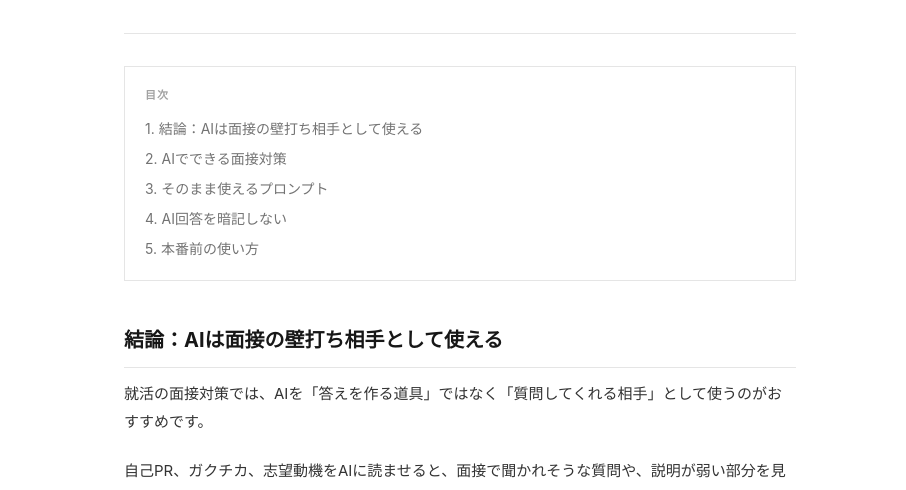
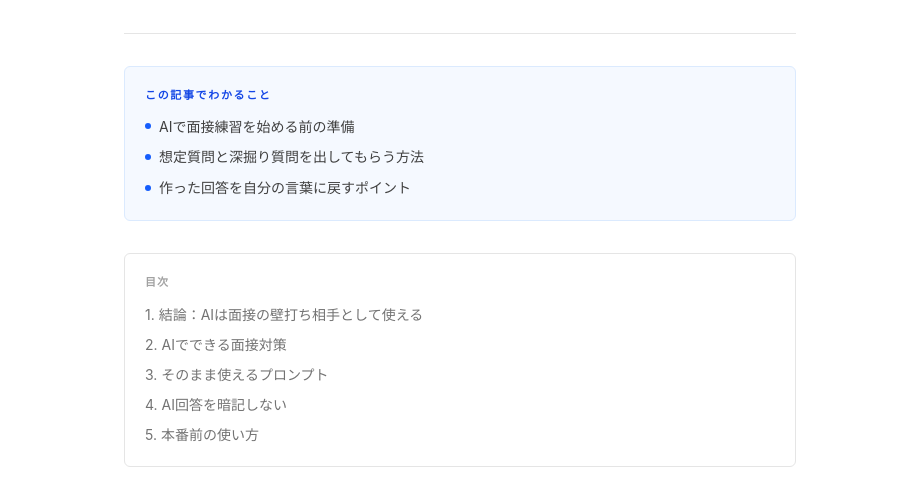
Before and after one commit to ryota-1008/gakuseiouenn.net, a Next.js app: page /articles/ai-interview-practice in a window 1280 px wide. Shown: the part 303-793 px from the top of the page, without its empty margins (180-1086 px from the left). Built offline with nearby package versions, Linux system fonts and the light colour scheme; no server answers.

Commit message:
Soften blog UI and article intros

```diff
--- a/src/app/about/page.tsx
+++ b/src/app/about/page.tsx
@@ -4,7 +4,7 @@ import Link from "next/link";
 export const metadata: Metadata = {
   title: "運営者情報",
   description:
-    "大学生AI活用ラボの運営方針、発信テーマ、記事作成時の確認ルールを紹介します。",
+    "大学生AI活用ラボを運営する理工学部の大学生の発信方針、AIツールの使い方、記事作成時の確認ルールを紹介します。",
 };
 
 export default function AboutPage() {
@@ -22,10 +22,10 @@ export default function AboutPage() {
               AI
             </div>
             <div>
-              <p className="font-bold text-neutral-900">大学生AI活用ラボ編集部</p>
-              <p className="text-sm text-neutral-500">学生向けAI活用メディア</p>
+              <p className="font-bold text-neutral-900">理工学部の大学生 / 大学生AI活用ラボ</p>
+              <p className="text-sm text-neutral-500">実体験ベースの学生向けAI活用ブログ</p>
               <p className="text-xs text-neutral-400 mt-0.5">
-                勉強・レポート・就活・プログラミングを中心に発信
+                レポート・就活・発表・開発インターンを中心に発信
               </p>
             </div>
           </div>
@@ -33,11 +33,14 @@ export default function AboutPage() {
           <div className="space-y-3 text-sm text-neutral-600 leading-[1.85]">
             <p>
               大学生AI活用ラボは、AIツールを大学生活に取り入れたい学生向けの実践ブログです。
-              難しい技術解説よりも、明日から使える手順、注意点、プロンプト例を重視しています。
+              運営者自身も、ChatGPT無料版、Claude、Canva、Claude Codeなどを課題や就活準備、開発インターンの中で使っています。
             </p>
             <p>
               AIは便利ですが、レポートや就活で使う場合は、引用確認、大学のルール、情報の新しさへの配慮が欠かせません。
-              このサイトでは「効率化」と「自分で考えること」を両立する使い方を扱います。
+              このサイトでは、ただAIに丸投げするのではなく、読者自身の経験や考えを生かしながら時間効率を上げる使い方を扱います。
+            </p>
+            <p>
+              まだ試行錯誤中の部分もありますが、その分「大学生が実際に使うとどこで便利で、どこから危ないのか」を正直に書いていきます。
             </p>
           </div>
         </section>
@@ -48,7 +51,7 @@ export default function AboutPage() {
             {[
               {
                 title: "学生の実用性を優先する",
-                desc: "授業、課題、ゼミ、就活など、大学生活の具体的な場面に結びつけて解説します。",
+                desc: "授業、課題、就活、発表、インターンなど、大学生活の具体的な場面に結びつけて解説します。",
               },
               {
                 title: "AIの出力を鵜呑みにしない",
--- a/src/app/articles/[slug]/page.tsx
+++ b/src/app/articles/[slug]/page.tsx
@@ -125,6 +125,59 @@ function renderMarkdown(content: string): string {
     .join("\n");
 }
 
+function getArticleTakeaways(slug: string): string[] {
+  const takeaways: Record<string, string[]> = {
+    "best-ai-tools-for-students": [
+      "大学生が最初に使いやすいAIツールの選び方",
+      "ChatGPT、Canva、Claude Codeなどの向いている作業",
+      "課金や専門ツールを検討するタイミング",
+    ],
+    "chatgpt-free-plan-students": [
+      "ChatGPT無料版で十分な大学生活の作業",
+      "Claudeなどに課金する価値を感じやすい場面",
+      "大学1〜2年生が無理なくAIを使い始める考え方",
+    ],
+    "ai-report-writing-comparison": [
+      "レポート作成でAIに任せやすい作業と危ない作業",
+      "ChatGPT、Claude、Geminiの使い分け",
+      "本文丸投げを避けて、自分の考えを残す進め方",
+    ],
+    "chatgpt-daigaku-barelu": [
+      "AIレポートで大学生が特に注意すべきポイント",
+      "バレる・バレないより大切な大学ルールの確認",
+      "安全に使うための具体的な使い方",
+    ],
+    "ai-report-research-workflow": [
+      "AIで論点やキーワードを整理する手順",
+      "Google検索と大学図書館を組み合わせる方法",
+      "参考文献や反対意見を探すときの注意点",
+    ],
+    "ai-job-hunting-es": [
+      "ESを書く前に整理しておきたい経験",
+      "自分の強みやガクチカを深掘りする方法",
+      "読者自身の貴重な体験を生かすAIの使い方",
+    ],
+    "chatgpt-report-outline": [
+      "大学レポートの構成をChatGPTで作る流れ",
+      "論点、反対意見、参考文献探しに使える聞き方",
+      "本文を丸投げせず、自分の考えを残すコツ",
+    ],
+    "ai-interview-practice": [
+      "AIで面接練習を始める前の準備",
+      "想定質問と深掘り質問を出してもらう方法",
+      "作った回答を自分の言葉に戻すポイント",
+    ],
+  };
+
+  return (
+    takeaways[slug] ?? [
+      "この記事のテーマで押さえるべき基本",
+      "大学生活の中で使える具体的な手順",
+      "AIに任せすぎないための注意点",
+    ]
+  );
+}
+
 export default async function ArticlePage({ params }: Props) {
   const { slug } = await params;
   const article = getArticleBySlug(slug);
@@ -132,6 +185,7 @@ export default async function ArticlePage({ params }: Props) {
 
   const category = getCategoryBySlug(article.category);
   const headings = extractHeadings(article.content);
+  const takeaways = getArticleTakeaways(article.slug);
   const related = article.relatedSlugs
     ? getArticlesBySlugs(article.relatedSlugs)
     : getArticlesByCategory(article.category)
@@ -172,8 +226,22 @@ export default async function ArticlePage({ params }: Props) {
           </div>
         </header>
 
+        <section className="mb-8 rounded-[6px] border border-blue-100 bg-blue-50/60 p-5">
+          <p className="text-[11px] font-semibold text-blue-700 uppercase tracking-[0.15em] mb-3">
+            この記事でわかること
+          </p>
+          <ul className="space-y-2">
+            {takeaways.map((item) => (
+              <li key={item} className="flex gap-2 text-sm text-neutral-700 leading-relaxed">
+                <span className="mt-[0.55em] h-1.5 w-1.5 rounded-full bg-blue-600 flex-shrink-0" />
+                <span>{item}</span>
+              </li>
+            ))}
+          </ul>
+        </section>
+
         {headings.length > 2 && (
-          <nav className="border border-neutral-200 p-5 mb-10">
+          <nav className="border border-neutral-200 rounded-[6px] p-5 mb-10">
             <p className="text-[11px] font-semibold text-neutral-400 uppercase tracking-widest mb-3">
               目次
             </p>
--- a/src/app/page.tsx
+++ b/src/app/page.tsx
@@ -20,7 +20,7 @@ export default function Home() {
             実践ベースでわかりやすく。
           </h1>
           <p className="text-neutral-600 text-[15px] sm:text-base leading-relaxed max-w-2xl mb-8">
-            ChatGPT、Claude、Geminiなどを、レポート・ゼミ・就活・プログラミングにどう使うか。
+            ChatGPT、Claude、Geminiなどを、レポート・就活・発表・開発インターンにどう使うか。
             便利さだけでなく、引用確認や大学のルールも含めて整理します。
           </p>
           <div className="flex flex-wrap items-center gap-4">
@@ -36,6 +36,14 @@ export default function Home() {
             >
               カテゴリから探す →
             </Link>
+          </div>
+          <div className="mt-8 max-w-2xl border-l-2 border-blue-600 pl-4">
+            <p className="text-xs font-semibold text-neutral-900 mb-1">
+              理工学部の大学生が、実際に使いながら書いています。
+            </p>
+            <p className="text-sm text-neutral-600 leading-relaxed">
+              ChatGPT無料版、Claude課金、Canva、Claude Codeなどを、課題・就活準備・開発インターンの中で試した感覚も混ぜて整理しています。
+            </p>
           </div>
         </div>
       </section>
--- a/src/components/ArticleCard.tsx
+++ b/src/components/ArticleCard.tsx
@@ -29,7 +29,7 @@ export default function ArticleCard({ article, featured = false }: Props) {
   if (featured) {
     return (
       <Link href={`/articles/${article.slug}`} className="group block h-full">
-        <article className={`bg-white border border-neutral-200 border-t-[3px] ${topBorder} hover:shadow-sm transition-all h-full flex flex-col p-5`}>
+        <article className={`bg-white border border-neutral-200 border-t-[3px] ${topBorder} rounded-[6px] hover:-translate-y-0.5 hover:shadow-sm transition-all h-full flex flex-col p-5`}>
           <div className="mb-3">
             <CategoryBadge categorySlug={article.category} linkable={false} />
           </div>
@@ -43,6 +43,9 @@ export default function ArticleCard({ article, featured = false }: Props) {
             <time dateTime={article.publishedAt}>{formatDate(article.publishedAt)}</time>
             <span>&middot;</span>
             <span>{article.readTime}分</span>
+            <span className="ml-auto text-neutral-500 group-hover:text-blue-600 transition-colors">
+              読む →
+            </span>
           </div>
         </article>
       </Link>
@@ -51,7 +54,7 @@ export default function ArticleCard({ article, featured = false }: Props) {
 
   return (
     <Link href={`/articles/${article.slug}`} className="group block">
-      <article className="py-4 flex items-start justify-between gap-4">
+      <article className="py-4 px-2 -mx-2 rounded-[6px] flex items-start justify-between gap-4 hover:bg-neutral-50 transition-colors">
         <div className="flex-1 min-w-0">
           <div className="mb-1">
             <CategoryBadge categorySlug={article.category} linkable={false} />
```
